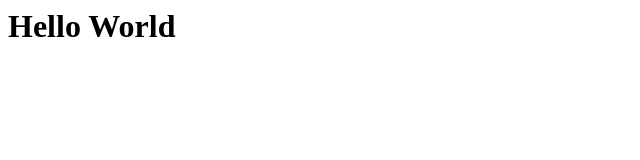
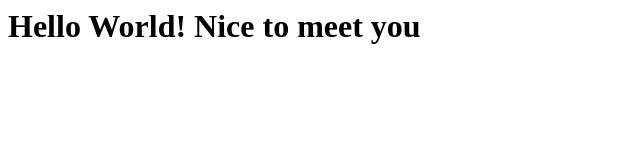
Before and after one commit to HJosueLB/Reposity-1, a plain HTML site: page index.html in a window 1280 px wide. Shown: the whole page, without its empty margins (0-640 px from the left). Drawn offline with Linux system fonts and the light colour scheme.

Commit message:
Update index.html
Actualizacion del archivo

```diff
--- a/index.html
+++ b/index.html
@@ -2,6 +2,6 @@
  <head>
  </head>
  <body>
-   <h1>Hello World<h1>
+   <h1>Hello World! Nice to meet you<h1>
  </body>
 </html>
```
